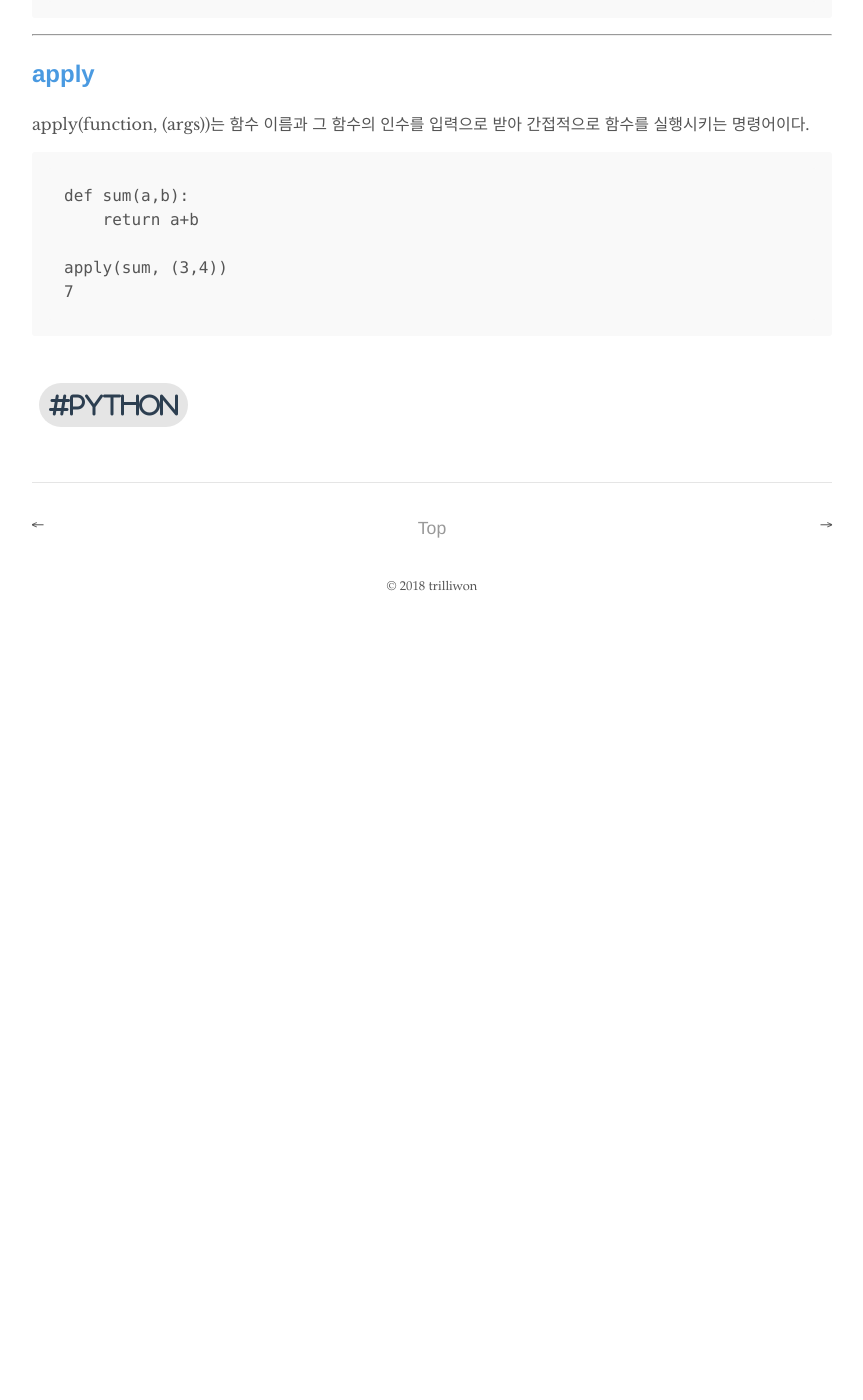
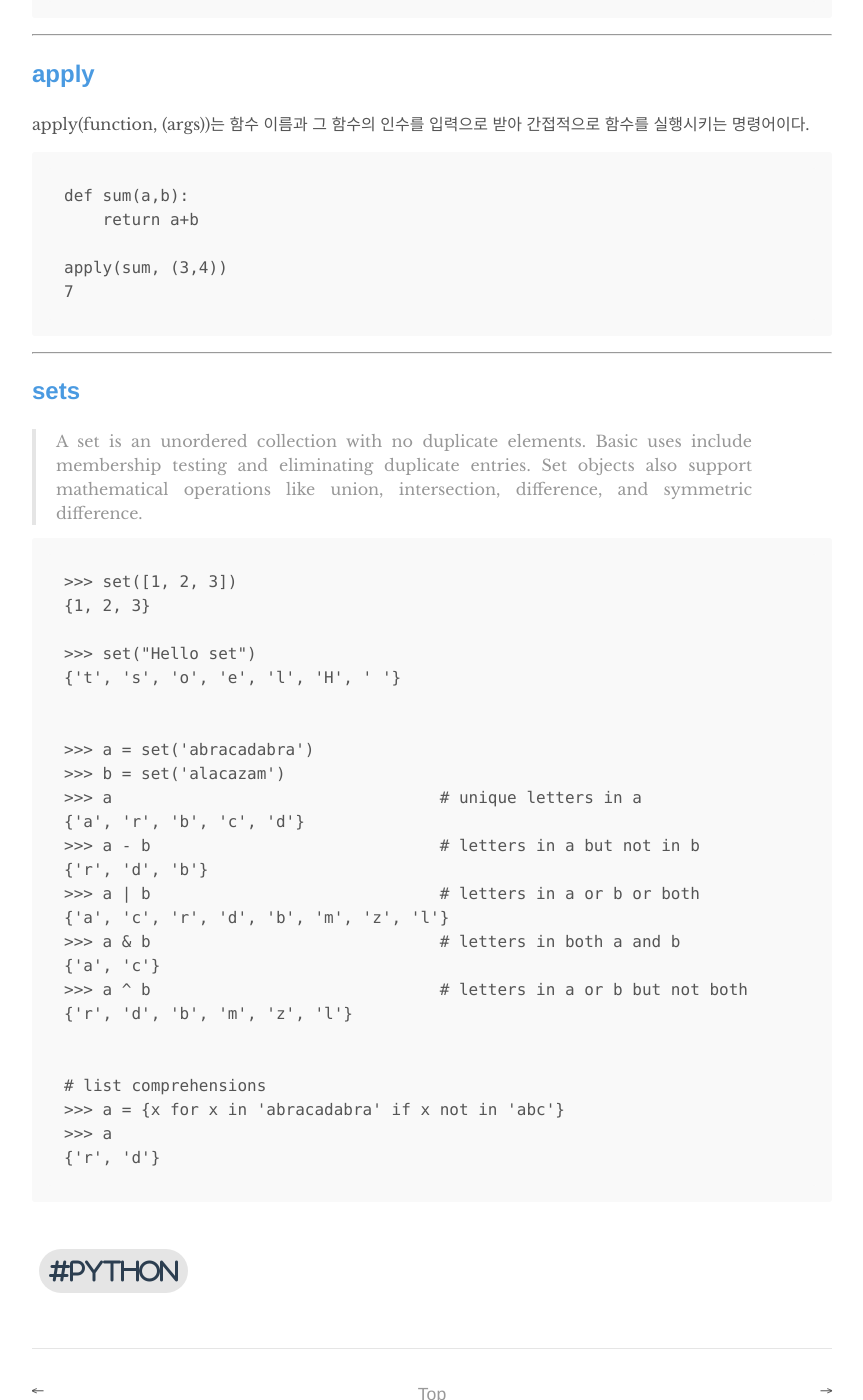
Before and after one commit to trilliwon/ABL, a Jekyll site: the page built from _posts/python/2018-01-17-python-01.md, in a window 1280 px wide and 1400 px high, scrolled down 7907 px. Shown: the whole window, without its empty margins (208-1071 px from the left). Built offline with Jekyll 4.4.1, drawn with Linux system fonts in a browser that asks for light colours; nearby versions of some CDN libraries; before the commit the page ends 8537 px from its top, so only the background shows below that.

Commit message:
Thu May 10 22:41:16 KST 2018

````diff
--- a/_posts/python/2018-01-17-python-01.md
+++ b/_posts/python/2018-01-17-python-01.md
@@ -327,3 +327,39 @@
 apply(sum, (3,4))
 7
 ```
+
+---
+
+## [sets](https://docs.python.org/3/tutorial/datastructures.html#sets)
+
+> A set is an unordered collection with no duplicate elements. Basic uses include membership testing and eliminating duplicate entries. Set objects also support mathematical operations like union, intersection, difference, and symmetric difference.
+
+
+
+```
+>>> set([1, 2, 3])
+{1, 2, 3}
+
+>>> set("Hello set")
+{'t', 's', 'o', 'e', 'l', 'H', ' '}
+
+
+>>> a = set('abracadabra')
+>>> b = set('alacazam')
+>>> a                                  # unique letters in a
+{'a', 'r', 'b', 'c', 'd'}
+>>> a - b                              # letters in a but not in b
+{'r', 'd', 'b'}
+>>> a | b                              # letters in a or b or both
+{'a', 'c', 'r', 'd', 'b', 'm', 'z', 'l'}
+>>> a & b                              # letters in both a and b
+{'a', 'c'}
+>>> a ^ b                              # letters in a or b but not both
+{'r', 'd', 'b', 'm', 'z', 'l'}
+
+
+# list comprehensions
+>>> a = {x for x in 'abracadabra' if x not in 'abc'}
+>>> a
+{'r', 'd'}
+```
````
